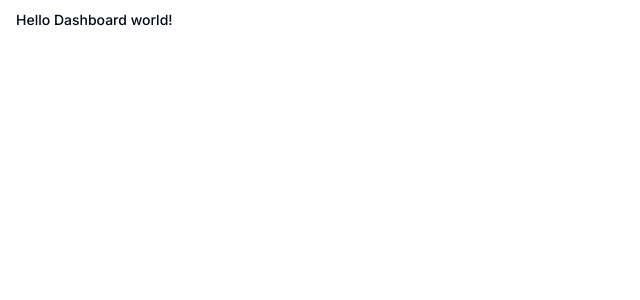
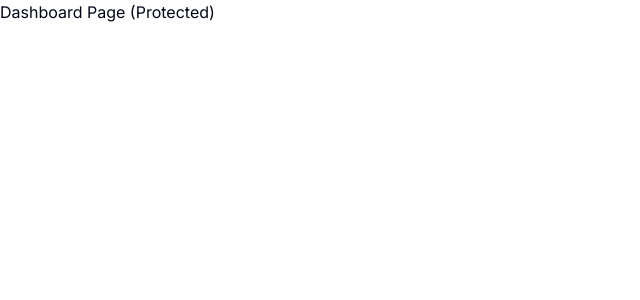
Before and after one commit to Rim4i4ok/ai-question-saas, a Next.js app: page /dashboard in a window 1280 px wide. Shown: the top 300 px of the page, without its empty margins (0-640 px from the left). Built offline with nearby package versions, Linux system fonts and the light colour scheme.

Commit message:
showing user button

```diff
--- a/app/(dashboard)/(routes)/dashboard/page.tsx
+++ b/app/(dashboard)/(routes)/dashboard/page.tsx
@@ -1,5 +1,10 @@
-import { Button } from "@/components/ui/button";
+import { UserButton } from "@clerk/nextjs";
 
 export default function DashboardPage() {
-  return <Button variant="ghost">Hello Dashboard world!</Button>;
+  return (
+    <div>
+      <p>Dashboard Page (Protected)</p>
+      <UserButton />
+    </div>
+  );
 }
```
